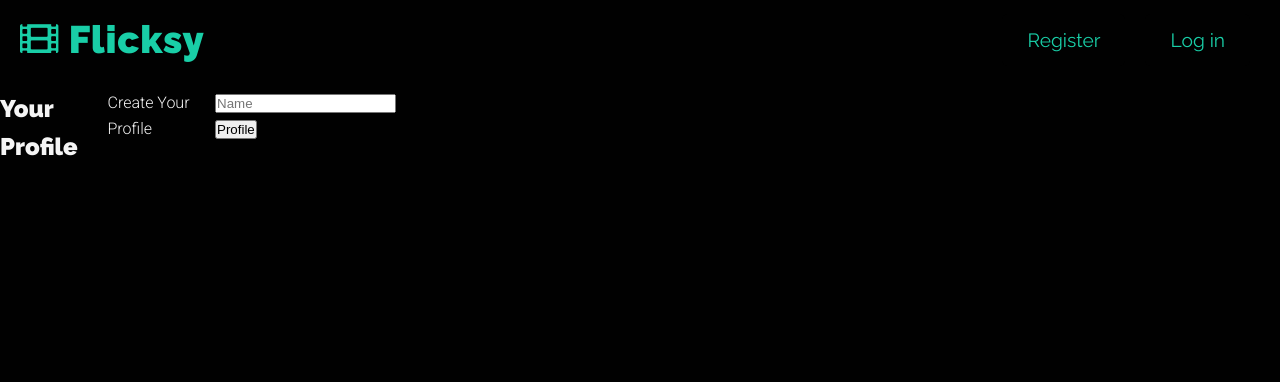
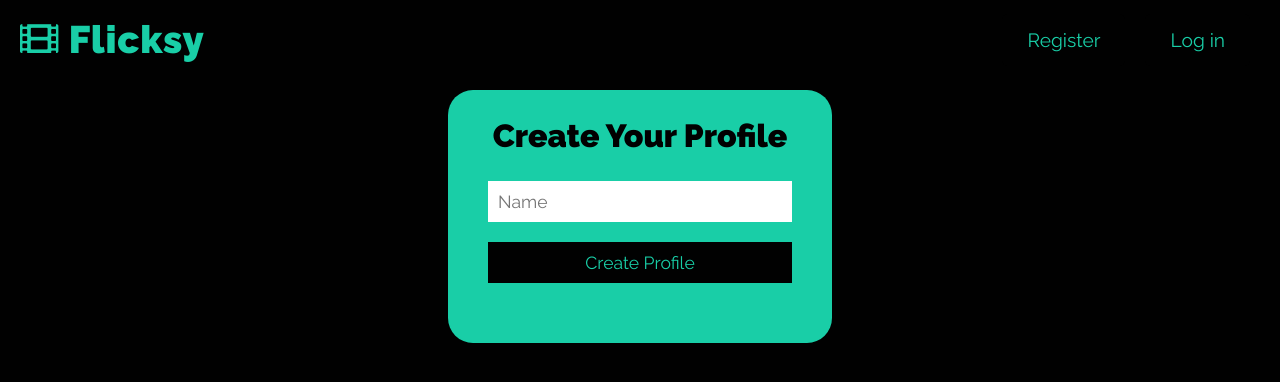
Before and after one commit to GregM1991/Flicksy, a React (Create React App) app in the folder client/: page /profile in a window 1280 px wide. Shown: the top 382 px of the page. Built offline with nearby package versions, Linux system fonts and the light colour scheme; no server answers.

Commit message:
Styled the create profile page

```diff
--- a/client/src/App.css
+++ b/client/src/App.css
@@ -267,11 +267,6 @@ h6 {
   grid-template-rows: auto;
 }
 
-.profile-container h2 {
-  grid-column: 3/7;
-  font-size: 4rem;
-}
-
 .playlists-wrapper {
   grid-column: 4/10;
   grid-row: 2;
@@ -308,6 +303,11 @@ h6 {
 
 .playlist a {
   color: var(--light-color);
+}
+
+.profile-container h2 {
+  grid-column: 3/10;
+  font-size: 4rem;
 }
 
 .profile-container .button {
--- a/client/src/components/Sections/CreateProfile.js
+++ b/client/src/components/Sections/CreateProfile.js
@@ -48,12 +48,12 @@ export default function CreateProfile() {
   }
 
   return (
-    <>
-      <h2>Your Profile</h2>
+    <div className="flex-container">
+      <div className="form-container">
+        <h2 className="form-header">Create Your Profile</h2>
         {error && (
           <ErrorNotice message={error} clearError={() => setError(undefined)} />
         )}
-      <p>Create Your Profile</p>
         <form onSubmit={(e) => onSubmit(e)}>
           <input
             type="text"
@@ -62,8 +62,9 @@ export default function CreateProfile() {
             value={name}
             onChange={(e) => onChange(e)}
           />
-        <input type="submit" value="Profile" />
+          <input type="submit" value="Create Profile" />
         </form>
-    </>
+      </div>
+    </div>
   )
 }
--- a/client/src/components/Sections/ShowProfile.js
+++ b/client/src/components/Sections/ShowProfile.js
@@ -26,7 +26,7 @@ export const ShowProfile = () => {
 
   return (
     <div className="profile-container">
-      <h2>Hello {userProfile.name}</h2>
+      <h2>Hello, {userProfile.name}</h2>
       <div className="playlists-wrapper">
         {userProfile.playlists.map((playlist) => (
           <div className="playlist">
```
Lines whose indentation alone changed are shown as unchanged.
